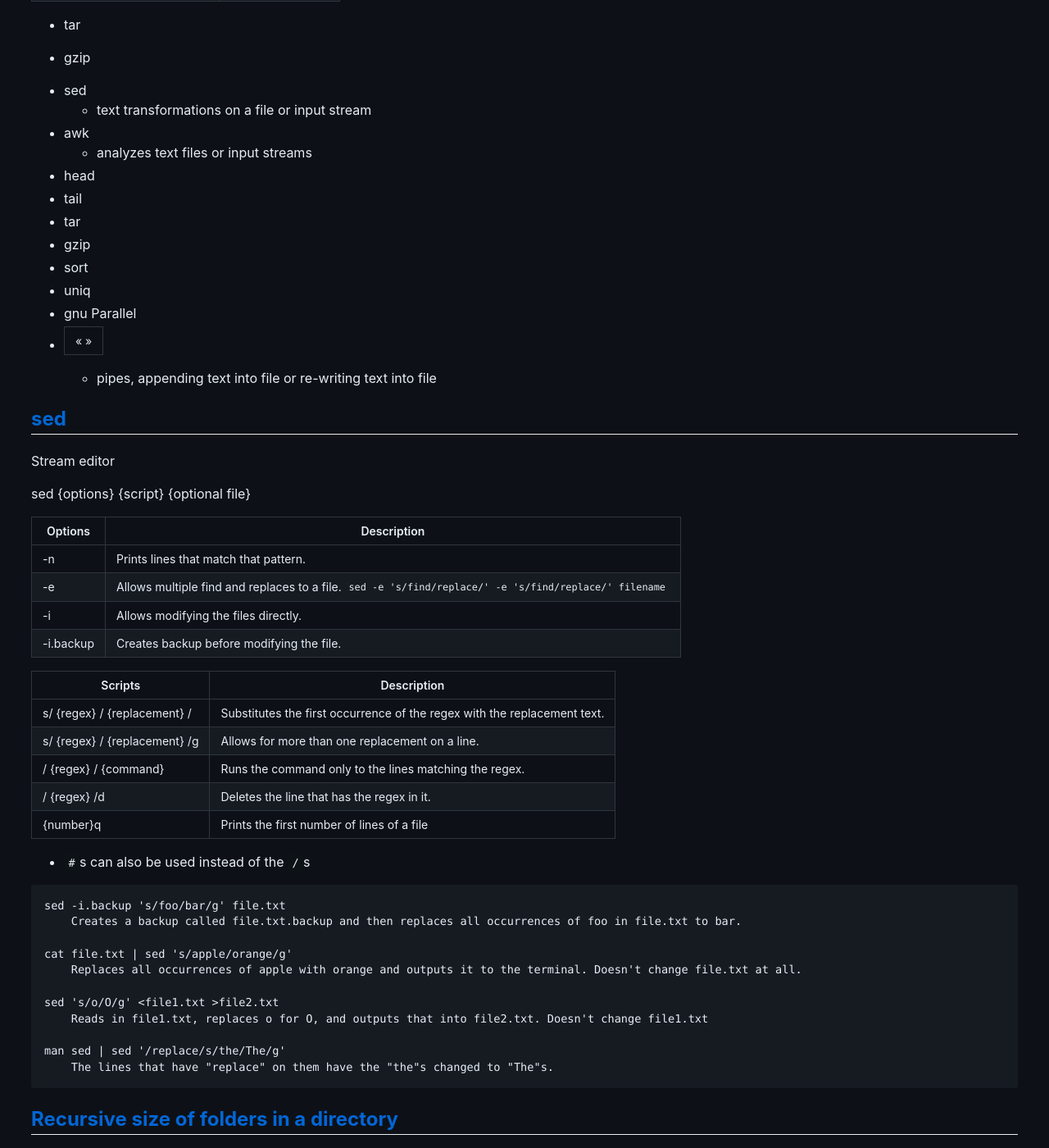
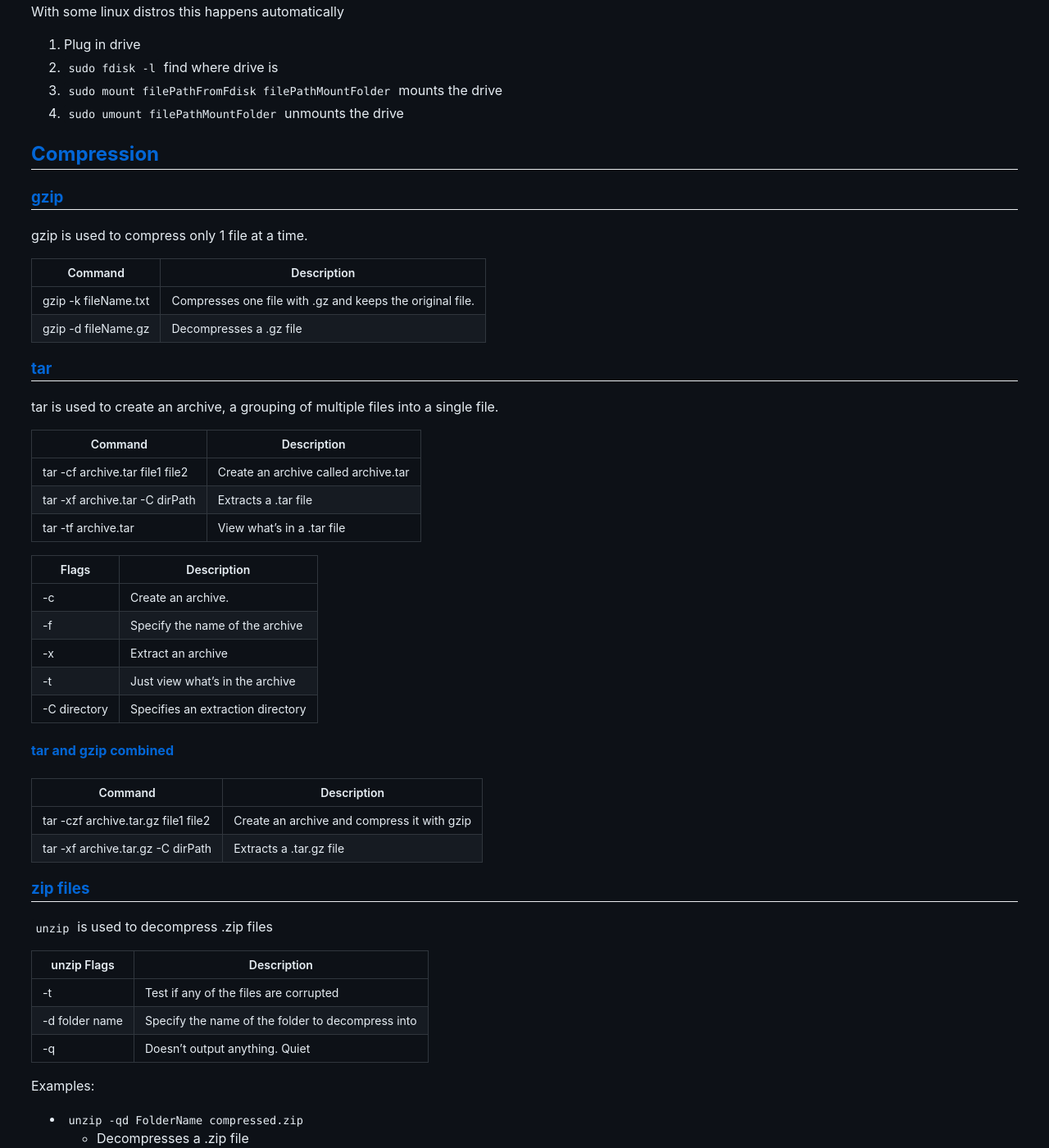
Before and after one commit to ryansheehy0/Cheat_Sheets, a Jekyll site: the page built from linux_commands.md, in a window 1280 px wide and 1400 px high, scrolled down 5110 px. Shown: the whole window at 82% size. Built offline with Jekyll 4.4.1, drawn with Linux system fonts in a browser that asks for light colours; our own code applies the rules of GitHub Pages for plain Markdown files; some of the changed text lies outside the part shown.

Commit message:
Updates linux commands and adds bash scripts.

````diff
--- a/linux.md
+++ b/linux_commands.md
@@ -20,13 +22,20 @@
   - [Computer commands](#computer-commands)
     - [Mount and Unmount drive](#mount-and-unmount-drive)
   - [Compression](#compression)
+    - [gzip](#gzip)
+    - [tar](#tar)
+      - [tar and gzip combined](#tar-and-gzip-combined)
+    - [zip files](#zip-files)
   - [sed](#sed)
+  - [awk](#awk)
   - [Recursive size of folders in a directory](#recursive-size-of-folders-in-a-directory)
   - [Networking](#networking)
+    - [ping](#ping)
     - [httprobe](#httprobe)
-    - [Curl](#curl)
-  - [Grep](#grep)
-  - [System Info](#system-info)
+    - [curl](#curl)
+  - [grep](#grep)
+  - [sort and uniq](#sort-and-uniq)
+  - [head and tail](#head-and-tail)
 
 <!-- /TOC -->
 
@@ -87,6 +96,7 @@
 | chown user:group fileName   | Change user and group                                                    |
 | chown -R user:group dirName | Recursively change the users and groups of al the files in the directory |
 | chmod ### fileName          | Change permissions. r(4) w(2) x(1) -(0)                                  |
+| chmod +x fileName           | Change file to be an executable                                          |
 
 ## [Miscellaneous](#table-of-contents)
 
@@ -101,6 +111,7 @@
 | ctrl + c             | Allows you to stop running the current program            |
 | command1 && command2 | Run command1 and if that was successful than run command2 |
 | wc fileName          | Counts the number of lines, words, and bytes in a file    |
+| wc -l                | Number of lines                                           |
 
 ## [Installation](#table-of-contents)
 
@@ -184,41 +195,64 @@
 
 ## [Compression](#table-of-contents)
 
-| Command              | Description         |
-|----------------------|---------------------|
-| unzip fileName | unzips .zip files |
-| tar -czvf name.tar.gz fileName | Makes .tar.gz files |
+### [gzip](#table-of-contents)
+gzip is used to compress only 1 file at a time.
 
-- tar
-- gzip
+| Command              | Description                                               |
+|----------------------|-----------------------------------------------------------|
+| gzip -k fileName.txt | Compresses one file with .gz and keeps the original file. |
+| gzip -d fileName.gz  | Decompresses a .gz file                                   |
 
+### [tar](#table-of-contents)
+tar is used to create an archive, a grouping of multiple files into a single file.
 
-- sed
-    - text transformations on a file or input stream
-- awk
-    - analyzes text files or input streams
-- head
-- tail
-- tar
-- gzip
-- sort
-- uniq
-- gnu Parallel
-- | << >>
-    - pipes, appending text into file or re-writing text into file
+| Command                         | Description                          |
+|---------------------------------|--------------------------------------|
+| tar -cf archive.tar file1 file2 | Create an archive called archive.tar |
+| tar -xf archive.tar -C dirPath  | Extracts a .tar file                 |
+| tar -tf archive.tar             | View what's in a .tar file           |
 
+| Flags        | Description                       |
+|--------------|-----------------------------------|
+| -c           | Create an archive.                |
+| -f           | Specify the name of the archive   |
+| -x           | Extract an archive                |
+| -t           | Just view what's in the archive   |
+| -C directory | Specifies an extraction directory |
+
+#### [tar and gzip combined](#table-of-contents)
+
+| Command                             | Description                                 |
+|-------------------------------------|---------------------------------------------|
+| tar -czf archive.tar.gz file1 file2 | Create an archive and compress it with gzip |
+| tar -xf archive.tar.gz -C dirPath   | Extracts a .tar.gz file                     |
+
+### [zip files](#table-of-contents)
+`unzip` is used to decompress .zip files
+
+| unzip Flags    | Description                                       |
+|----------------|---------------------------------------------------|
+| -t             | Test if any of the files are corrupted            |
+| -d folder name | Specify the name of the folder to decompress into |
+| -q             | Doesn't output anything. Quiet                    |
+
+Examples:
+- `unzip -qd FolderName compressed.zip`
+  - Decompresses a .zip file
+- `zip -r compressionName.zip dirPath`
+  - Compresses files as a .zip file
 
 ## [sed](#table-of-contents)
-Stream editor
+Stream editor which is used to find and replace things inside files using regex.
 
 sed {options} {script} {optional file}
 
-| Options   | Description                                           |
-|-----------|-------------------------------------------------------|
-| -n        | Prints lines that match that pattern.                                        |
+| Options   | Description                                                                                           |
+|-----------|-------------------------------------------------------------------------------------------------------|
+| -n        | Prints lines that match that pattern.                                                                 |
 | -e        | Allows multiple find and replaces to a file. `sed -e 's/find/replace/' -e 's/find/replace/' filename` |
-| -i        | Allows modifying the files directly.                  |
-| -i.backup | Creates backup before modifying the file.             |
+| -i        | Allows modifying the files directly.                                                                  |
+| -i.backup | Creates backup before modifying the file.                                                             |
 
 | Scripts                       | Description                                                                          |
 |-------------------------------|--------------------------------------------------------------------------------------|
@@ -244,33 +278,62 @@
     The lines that have "replace" on them have the "the"s changed to "The"s.
 ```
 
+## [awk](#table-of-contents)
+Awk is used to run a command on inputs that are separated by some pattern. The default field separator is a space. It can also be used to run commands on each line of a file.
+
+Columns are defined with teh field separator. Rows are defined by new lines.
+
+`$#` is used to choose which column. `$NF` is used to get the last column.
+
+
+| Flags | Description                               |
+|-------|-------------------------------------------|
+| -F':' | Setting a custom field separator to be :s |
+
+Examples:
+- `awk '{print $2}' /inputFile.txt`
+  - Prints the the 2nd column from inputFile
+- `awk '{print $1,$NF}' /inputFile.txt`
+  - Prints the the 1st column and the last column from inputFile
+- `echo "[" && awk '{print "\""$1"\""","}' ./text.txt && echo "]" > text.json`
+  - Converts a text file of lines of data into an array in a json file
+
 ## [Recursive size of folders in a directory](#table-of-contents)
 I want ls, but with recursively calculated sizes. Not just folders, but also files.
 
 `du --max-depth=1 -h ./`
 
 ## [Networking](#table-of-contents)
-- ping
 - traceroute/tracepath
+
+### [ping](#table-of-contents)
+Ping is used to message a server and see if you are getting a response.
+
+| Flags | Description                                   |
+|-------|-----------------------------------------------|
+| -c #  | Stops ping after a certain number of requests |
+
+- You can use ip `8.8.8.8` which is google's dns server to check if you have an internet connection.
+- Ping uses ICMP network requests and some servers maybe configured to block this traffic.
 
 ### [httprobe](#table-of-contents)
 httprobe is used to take a list of domains and probe for working HTTP and HTTPS servers.
 
 `cat domains.txt | httprobe > results.txt`
 
-### [Curl](#table-of-contents)
+### [curl](#table-of-contents)
 
 Used to get the return information from websites/apis. Makes a get request form a URL.
 
 `curl https://api.github.com/users`
 
-| Flags | Description                     |
-|-------|---------------------------------|
-| -i    | Returns the headers and content |
-| -I    | Returns just the headers        |
+| Flags   | Description                                |
+|---------|--------------------------------------------|
+| -i      | Returns the headers and content            |
+| -I      | Returns just the headers                   |
+| -X HTTP | Used to make http commands other than GET. |
 
-## [Grep](#table-of-contents)
-
+## [grep](#table-of-contents)
 Grep is used for searching text in a file. Grep returns the lines that match a pattern, or the files that contain the pattern.
 
 `grep -Flags pattern fileName`
@@ -298,6 +361,31 @@
 - `grep -wirl "grep" .` Searches for files that contain the word "grep"
 - `grep -wirc "grep" . | grep -v :0$` Search for files that contain the word "grep" and how many matches they have to the word "grep"
 
-## [System Info](#table-of-contents)
-- df
-- free
+## [sort and uniq](#table-of-contents)
+`sort` is used to sort an input by alphabetical order or numerical order.
+
+| Flags | Description                |
+|-------|----------------------------|
+| -u    | Only outputs unique values |
+| -n    | Numerical search           |
+| -r    | Reverse sort               |
+
+`uniq` omits repeated lines. By default uniq removes adjacent duplicated values.
+
+| Flags | Description                                   |
+|-------|-----------------------------------------------|
+| -d    | Only print out the lines which has duplicates |
+| -u    | Only displays lines which aren't duplicated   |
+| -c    | Gives a count                                 |
+
+uniq is often used with sort. Sort groups the same lines together and uniq removes duplicated lines.
+
+Example:
+`sort favFlavors.txt | uniq -c | sort -nr` Gets the favorite flavors from most popular to least
+
+## [head and tail](#table-of-contents)
+`head` and `tail` are used to output on the first or last lines of a file.
+
+| Flags | Description                         |
+|-------|-------------------------------------|
+| -n #  | Number of lines. The default is 10. |
````
Also changed, not shown: other parts of linux_commands.md (+6 -4 lines), Bug_Bounties/assetfinder.md (+6 -13 lines), README.md (+2 -1 lines), bash_scripting.md (added, +104 -0 lines).
